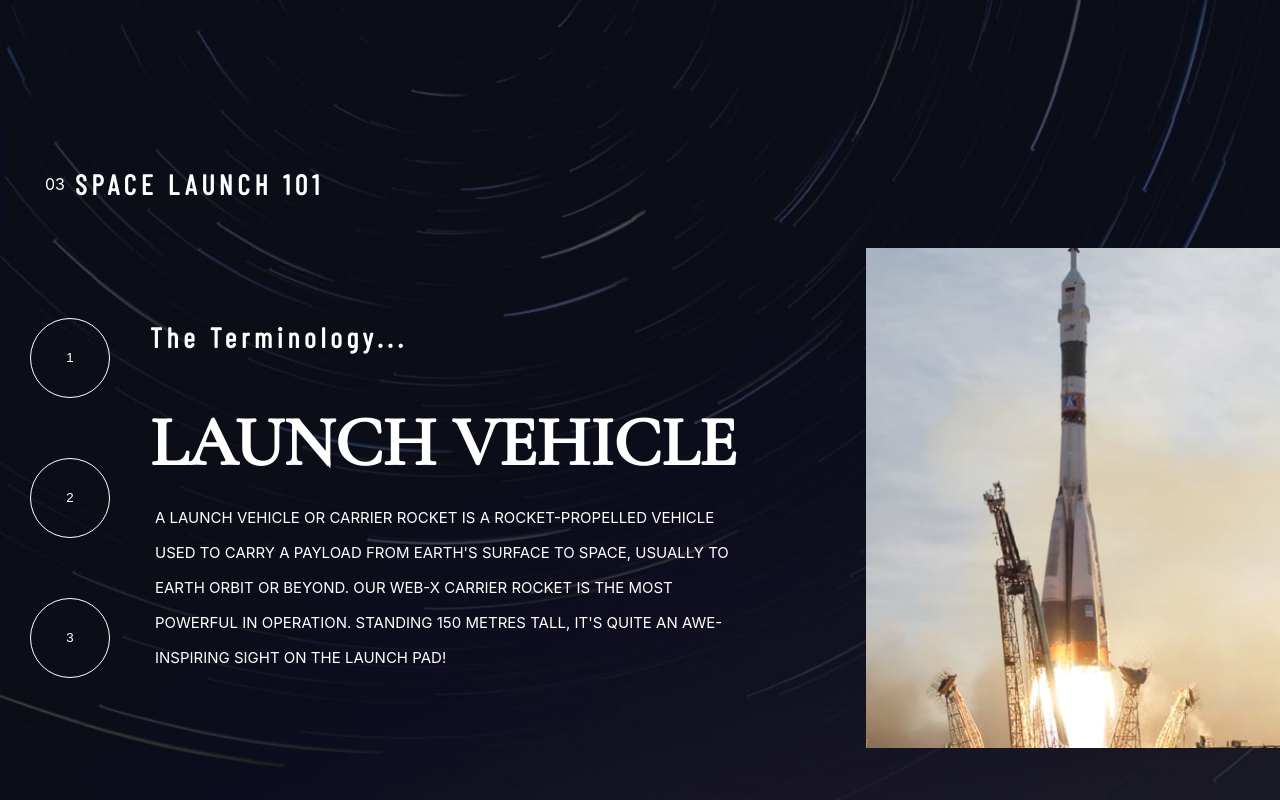
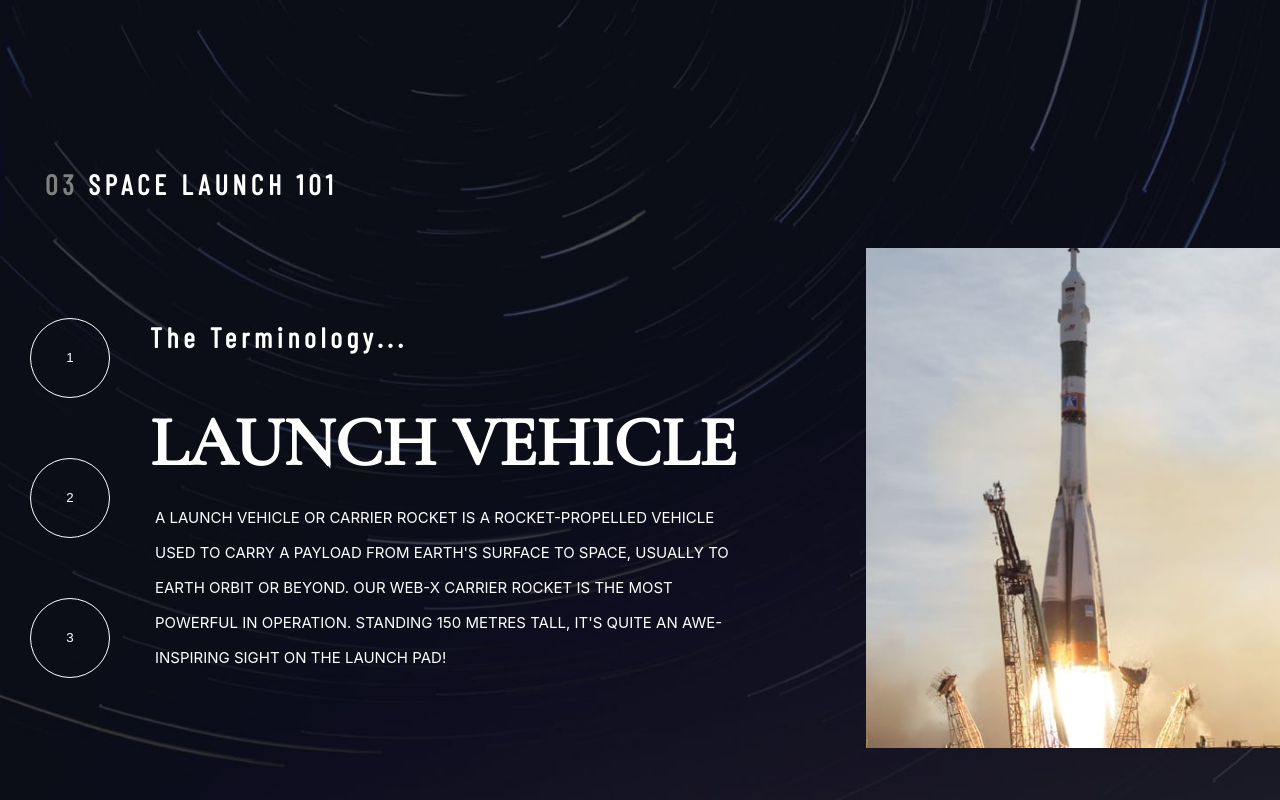
Before and after one commit to Stamwill/space-tourism, a Next.js app: page /technology in a window 1280 px wide. Built offline with nearby package versions, Linux system fonts and the light colour scheme.

Commit message:
[PageTracker] Change span to h5 and change color

```diff
--- a/src/blocks/PageTracker/PageTracker.js
+++ b/src/blocks/PageTracker/PageTracker.js
@@ -6,7 +6,7 @@ const PageTracker = React.forwardRef(function PageTracker(props, ref) {
   const { className, children, pageNum, pageLabel, ...other } = props
   return (
     <div className={classes.root} ref={ref} {...other}>
-      <span className={classes.num}>{pageNum}</span>
+      <h5 className={classes.num}>{pageNum}</h5>
       <h5 className={classes.text}>{pageLabel}</h5>
     </div>
   )
--- a/src/blocks/PageTracker/PageTracker.module.css
+++ b/src/blocks/PageTracker/PageTracker.module.css
@@ -7,6 +7,8 @@
 
 .num {
   margin-right: 10px;
+  color: gray;
+  font-family: var(--barlow-font);
 }
 
 @media screen and (min-width: 768px) {
```
